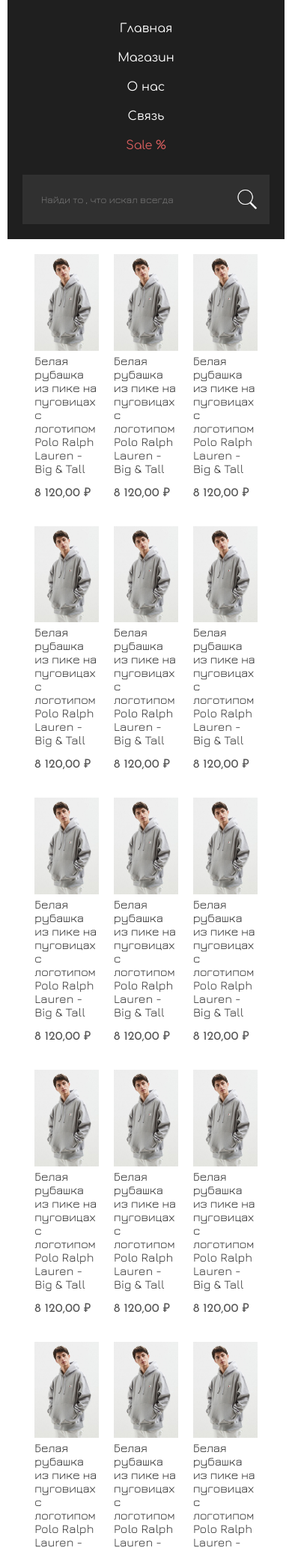
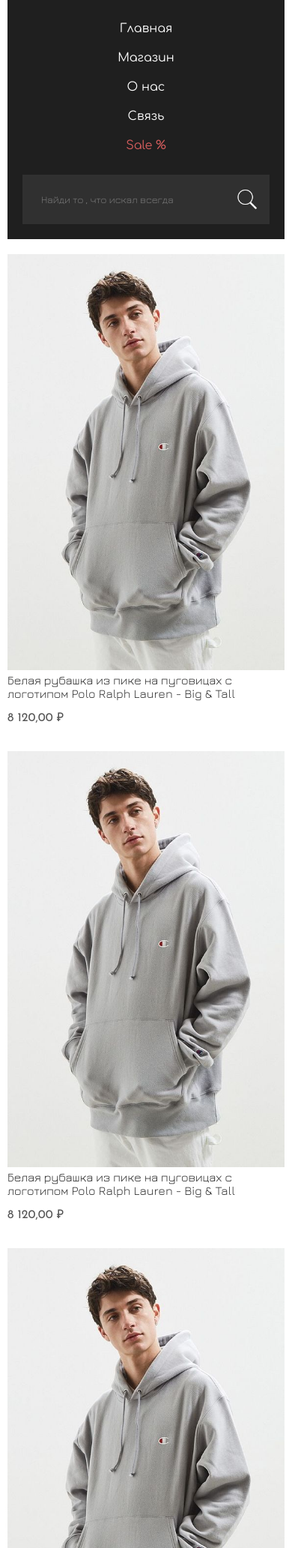
Before and after one commit to adammaks/adammaks.github.io, a PHP site: page /catalog.html in a window 390 px wide. Shown: the part 184-2249 px from the top of the page at 75% size. Run offline with PHP 8.4, Linux system fonts and the light colour scheme.

Commit message:
Update shop.css

```diff
--- a/css/shop.css
+++ b/css/shop.css
@@ -14,7 +14,21 @@
     width: 22%;
     height: auto;
 }.block-product a{text-decoration: none;color: #333;}
+@media screen and (max-width: 650px){
+    .block-product{
+        margin: 10px;
+        width: 45%;
+        height: auto;
+    }
+}
+@media screen and (max-width: 400px){
+    .block-product{
+        margin: 10px;
+        width: 100%;
+        height: auto;
+    }
 
+}
 .block-product img{
     max-width: 100%;
 }
```
